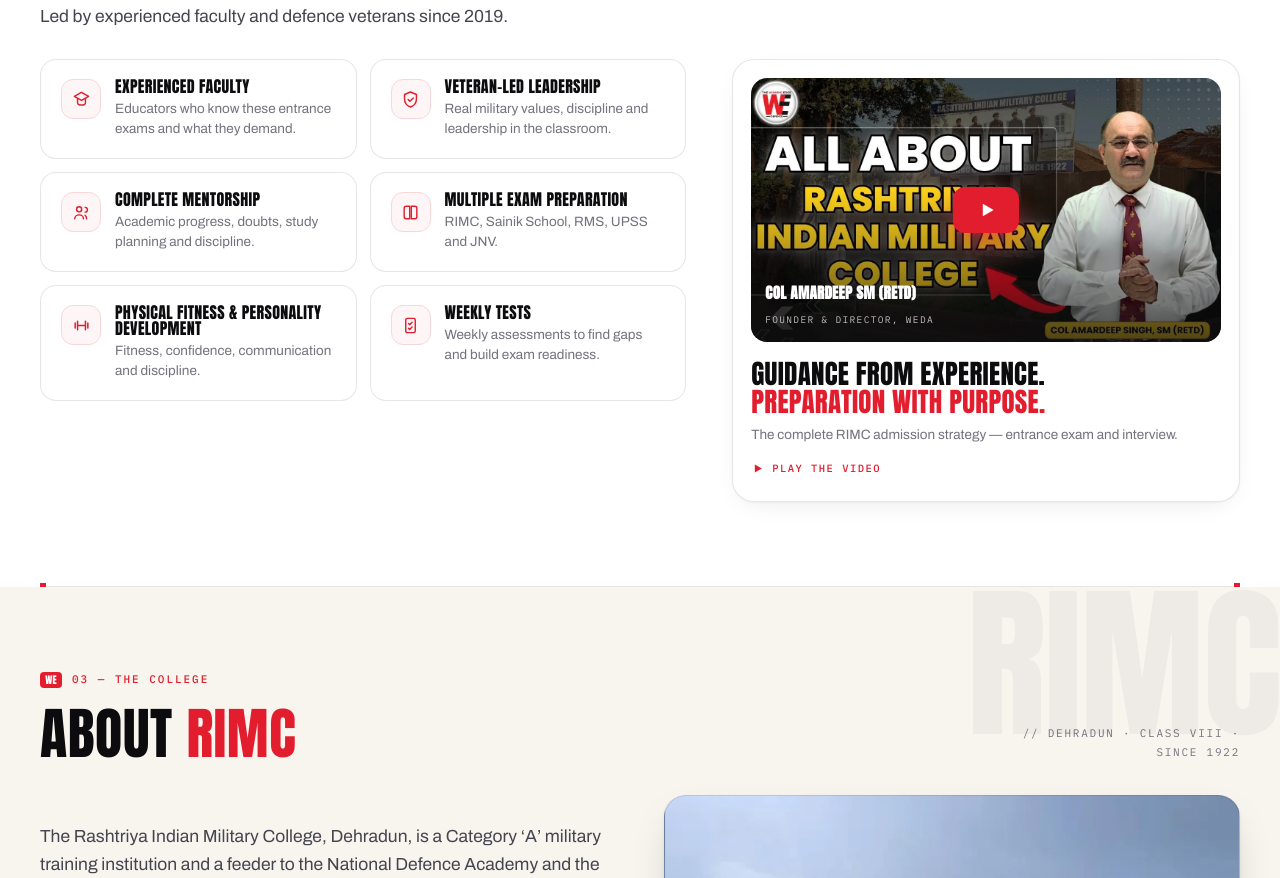
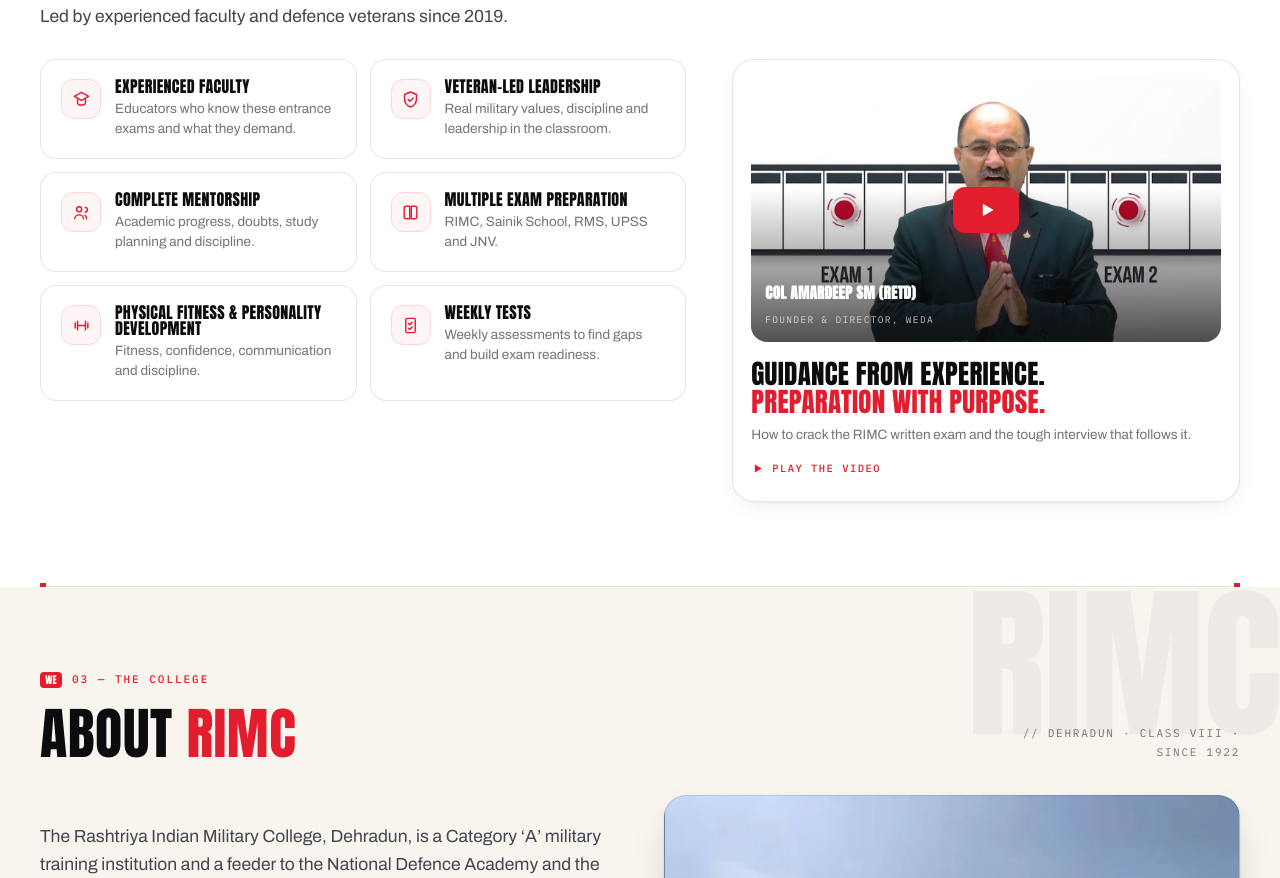
Before and after one commit to winningedgedefence-website/weda-rimc-landing, a plain HTML site: page index.html in a window 1280 px wide. Shown: the part 1065-1943 px from the top of the page. Drawn offline with Linux system fonts and the light colour scheme.

Commit message:
Point the RIMC video at youtu.be/OG2R39PF7-Q
Out: "RIMC Admission 2026 - The Ultimate Strategy to Crack the Entrance
Exam & Interview". In: "How to Crack RIMC Written Exam & Tough
Interview", the one the academy asked for. The card copy and the link's
label follow it, as does the player's title.

The thumbnail follows too: assets/video-thumb.jpg is that video's own
1280x720 frame, 72 KB, self-hosted so nothing is fetched from YouTube
until a visitor clicks. The old video-thumb.webp is removed; nothing
else referenced it. JPEG rather than WebP only because there is no WebP
encoder on this machine.

Also: the image probe watches .video-thumb again, not only .shot, so
this page matches weda-sainik-rms-landing.

Checked locally: the thumbnail loads and the click swaps in the player
and plays OG2R39PF7-Q in place.

Co-Authored-By: Claude Opus 5 <noreply@anthropic.com>

```diff
--- a/index.html
+++ b/index.html
@@ -587,12 +587,12 @@ footer ul a:hover{color:var(--red)}
         <article class="card ico-card"><div class="ico"><svg viewBox="0 0 24 24"><use href="#i-test"/></svg></div><div><h3>Weekly Tests</h3><p>Weekly assessments to find gaps and build exam readiness.</p></div></article>
       </div>
       <aside class="video-card rv">
-        <a class="video-thumb" id="videoLink" href="#" target="_blank" rel="noopener" style="--img:url('assets/video-thumb.webp')" aria-label="Watch the RIMC admission strategy video with Col Amardeep SM (Retd), plays on this page">
+        <a class="video-thumb" id="videoLink" href="#" target="_blank" rel="noopener" style="--img:url('assets/video-thumb.jpg')" aria-label="Play the video with Col Amardeep SM (Retd) on cracking the RIMC written exam and interview, it plays on this page">
           <span class="play"><svg viewBox="0 0 24 24"><use href="#i-play"/></svg></span>
           <span class="who"><b>COL AMARDEEP SM (RETD)</b><span>Founder &amp; Director, WEDA</span></span>
         </a>
         <h3>GUIDANCE FROM EXPERIENCE.<br><span style="color:var(--red)">PREPARATION WITH PURPOSE.</span></h3>
-        <p>The complete RIMC admission strategy &mdash; entrance exam and interview.</p>
+        <p>How to crack the RIMC written exam and the tough interview that follows it.</p>
         <span class="video-label"><svg style="width:13px;height:13px" viewBox="0 0 24 24"><use href="#i-play"/></svg> Play the video</span>
       </aside>
     </div>
@@ -893,8 +893,8 @@ const WEDA = {
   phoneDisplay: "+91 74179 20356",
 
   // ---- Video ---------------------------------------------------
-  // RIMC admission guide. Plays on the page; nothing loads until clicked.
-  youtubeUrl:   "https://www.youtube.com/watch?v=oQ4pwrOTqo4",
+  // RIMC exam and interview guide. Plays on the page; nothing loads until clicked.
+  youtubeUrl:   "https://youtu.be/OG2R39PF7-Q",
 
   // ---- Social --------------------------------------------------
   youtube:   "https://www.youtube.com/@TheWinningEdgeDefence",
@@ -994,7 +994,7 @@ const WEDA = {
       f.addEventListener("load", ()=>{ f.classList.add("ready"); spin.remove(); note.remove(); });
       f.src = "https://www.youtube-nocookie.com/embed/" + id +
               "?autoplay=1&rel=0&modestbranding=1&playsinline=1";
-      f.title = "WEDA - RIMC admission strategy video";
+      f.title = "WEDA - cracking the RIMC written exam and interview";
       f.allow = "accelerometer; autoplay; clipboard-write; encrypted-media; gyroscope; picture-in-picture; web-share";
       f.allowFullscreen = true;
       vLink.classList.add("playing");
@@ -1042,7 +1042,7 @@ const WEDA = {
   } else rv.forEach(el=> el.classList.add("in"));
 
   /* ---------- image slots: hide the placeholder label once a real file loads ---------- */
-  $$(".shot").forEach(el=>{
+  $$(".shot, .video-thumb").forEach(el=>{
     const m = (el.getAttribute("style")||"").match(/--img:url\(['"]?(.*?)['"]?\)/);
     if(!m || !m[1]) return;
     const probe = new Image();
```
Also changed, not shown: assets/video-thumb.jpg (added), assets/video-thumb.webp (deleted), 1 other file.
